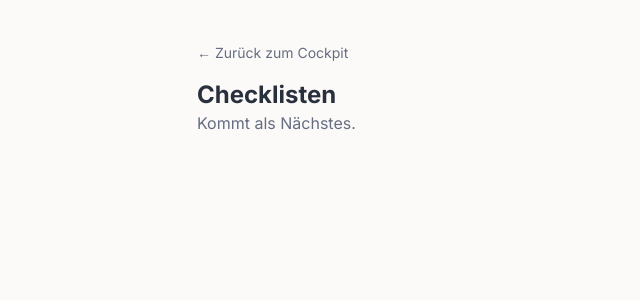
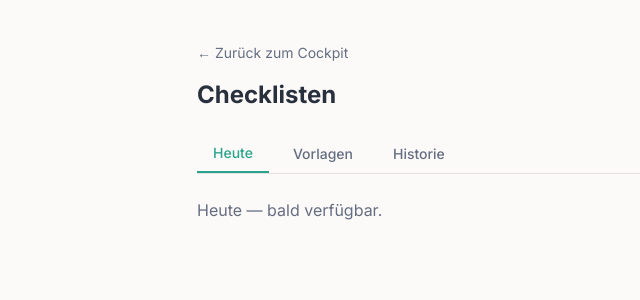
Before and after one commit to timosmd/AssistMyBiz, a React (Vite) app: page /checklists in a window 1280 px wide. Shown: the top 300 px of the page, without its empty margins (19-659 px from the left). Built offline with nearby package versions, Linux system fonts and the light colour scheme.

Commit message:
feat(checklists): module tabs, wire /checklists route

```diff
--- a/src/App.tsx
+++ b/src/App.tsx
@@ -1,6 +1,6 @@
 import { Routes, Route } from "react-router-dom";
 import { Cockpit } from "@/routes/Cockpit";
-import { ChecklistsPlaceholder } from "@/routes/modules/ChecklistsPlaceholder";
+import { ChecklistModule } from "@/routes/checklists/ChecklistModule";
 import { TillModule } from "@/routes/till/TillModule";
 import { InventoryModule } from "@/routes/inventory/InventoryModule";
 import { ShiftsPlaceholder } from "@/routes/modules/ShiftsPlaceholder";
@@ -11,7 +11,7 @@ export default function App() {
     <>
       <Routes>
         <Route path="/" element={<Cockpit />} />
-        <Route path="/checklists" element={<ChecklistsPlaceholder />} />
+        <Route path="/checklists" element={<ChecklistModule />} />
         <Route path="/till" element={<TillModule />} />
         <Route path="/inventory" element={<InventoryModule />} />
         <Route path="/shifts" element={<ShiftsPlaceholder />} />
--- /dev/null
+++ b/src/routes/checklists/ChecklistModule.tsx
@@ -0,0 +1,37 @@
+import { useState } from "react";
+import { BackLink } from "@/components/BackLink";
+import { VorlagenView } from "@/features/checklists/VorlagenView";
+
+type Tab = "heute" | "vorlagen" | "historie";
+
+const TABS: { id: Tab; label: string }[] = [
+  { id: "heute", label: "Heute" },
+  { id: "vorlagen", label: "Vorlagen" },
+  { id: "historie", label: "Historie" },
+];
+
+export function ChecklistModule() {
+  const [tab, setTab] = useState<Tab>("heute");
+
+  return (
+    <main className="mx-auto max-w-4xl px-6 py-10">
+      <BackLink />
+      <h1 className="mb-6 text-2xl font-bold text-foreground">Checklisten</h1>
+      <div role="tablist" className="mb-6 flex gap-2 border-b border-border">
+        {TABS.map((t) => (
+          <button key={t.id} role="tab" aria-selected={tab === t.id} onClick={() => setTab(t.id)}
+            className={
+              "px-4 py-2 text-sm font-medium " +
+              (tab === t.id ? "border-b-2 border-primary text-primary" : "text-muted-foreground")
+            }>
+            {t.label}
+          </button>
+        ))}
+      </div>
+
+      {tab === "heute" && <p className="text-muted-foreground">Heute — bald verfügbar.</p>}
+      {tab === "vorlagen" && <VorlagenView />}
+      {tab === "historie" && <p className="text-muted-foreground">Historie — bald verfügbar.</p>}
+    </main>
+  );
+}
--- a/src/routes/modules/ChecklistsPlaceholder.tsx
+++ /dev/null
@@ -1,11 +0,0 @@
-import { BackLink } from "@/components/BackLink";
-
-export function ChecklistsPlaceholder() {
-  return (
-    <main className="mx-auto max-w-4xl px-6 py-10">
-      <BackLink />
-      <h1 className="text-2xl font-bold">Checklisten</h1>
-      <p className="text-muted-foreground">Kommt als Nächstes.</p>
-    </main>
-  );
-}
```
Also changed, not shown: 1 other file (tests, documents, lock files or other folders).
